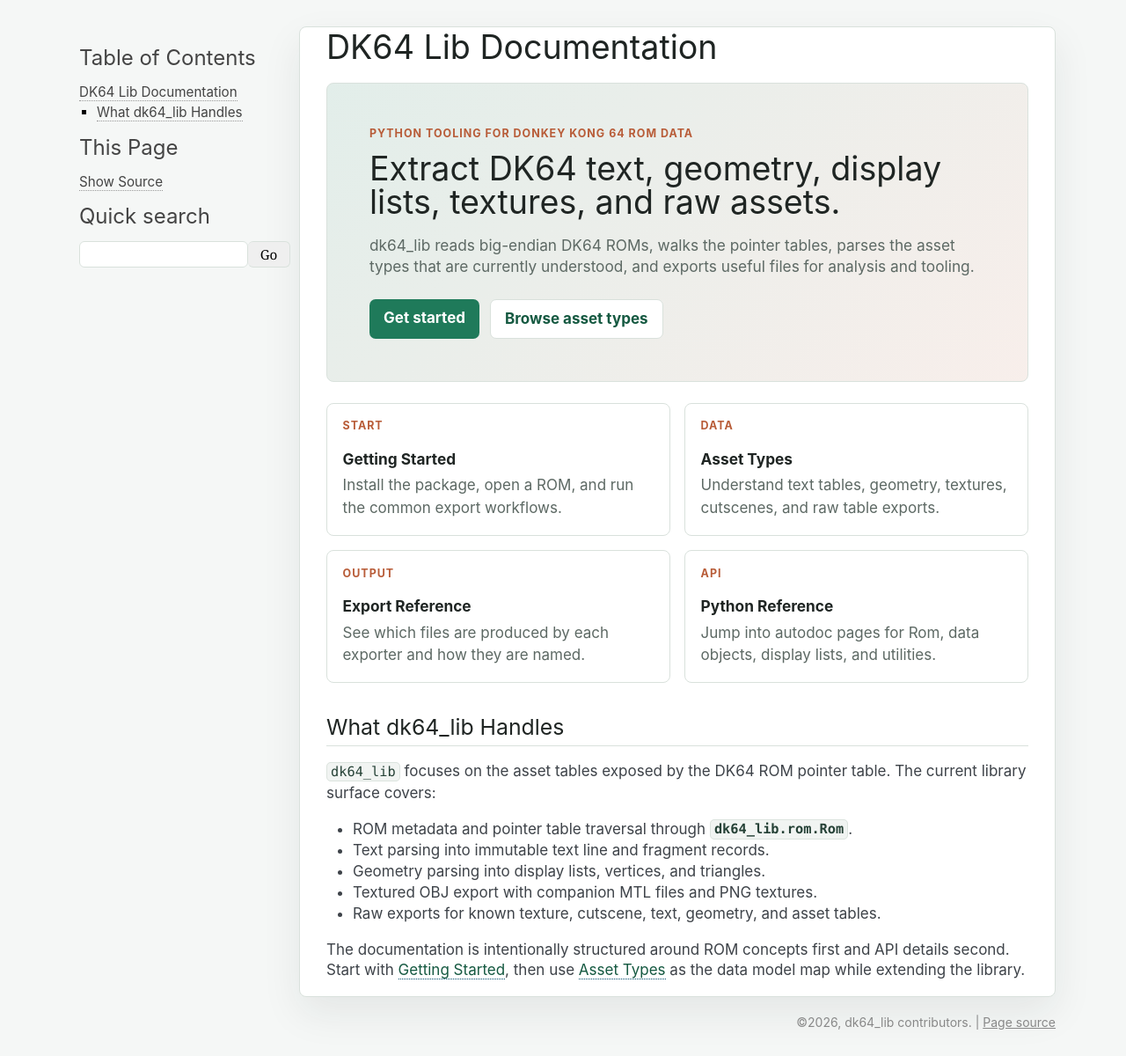
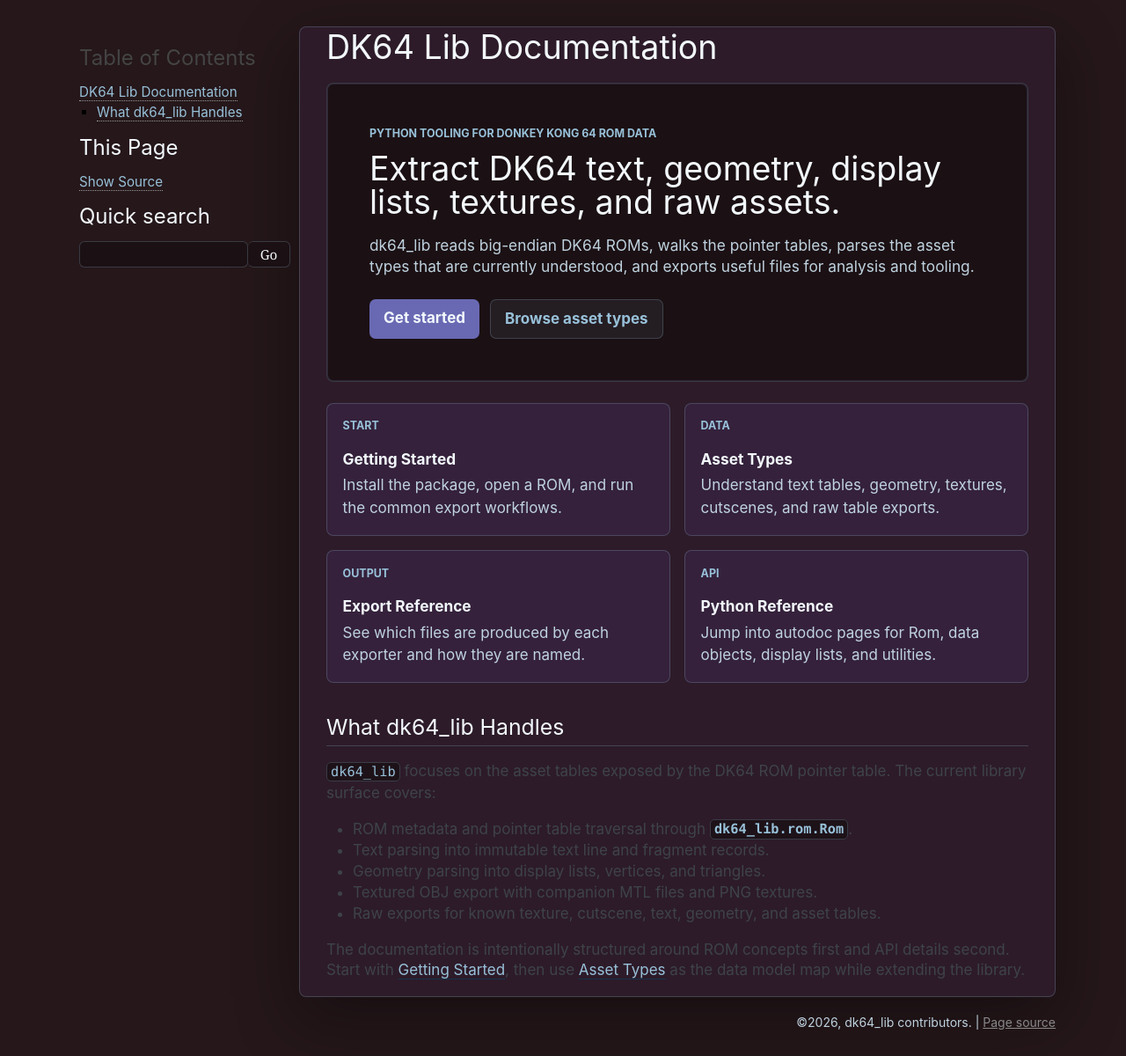
Before and after one commit to ThomasJRyan/dk64_lib, a Sphinx documentation site: the page built from docs/index.rst, in a window 1280 px wide and 1200 px high. Shown: the whole window at 88% size. Built offline with Sphinx 7.4.7, drawn with Linux system fonts in a browser that asks for light colours.

Commit message:
Apply dark documentation palette

```diff
--- a/docs/_static/custom.css
+++ b/docs/_static/custom.css
@@ -1,13 +1,20 @@
 :root {
-  --ink: #1f2523;
-  --muted: #5d6964;
-  --panel: #ffffff;
-  --line: #d9e1dc;
-  --accent: #1f7a5a;
-  --accent-strong: #155941;
-  --warm: #b85c38;
-  --soft: #f5f7f6;
-  --code-bg: #f1f4f2;
+  --powder-blue: #98c1d9ff;
+  --slate-blue: #6969b3ff;
+  --indigo-velvet: #533a7bff;
+  --blackberry-cream: #4b244aff;
+  --coffee-bean: #25171aff;
+  --ink: #f2f8fc;
+  --muted: #bfd2df;
+  --panel: #2d1b29;
+  --panel-soft: #35213b;
+  --panel-strong: #1b1013;
+  --line: rgba(152, 193, 217, 0.24);
+  --accent: var(--powder-blue);
+  --accent-strong: #cce4f2;
+  --warm: var(--slate-blue);
+  --soft: var(--coffee-bean);
+  --code-bg: #1d1218;
 }
 
 body {
@@ -27,7 +34,7 @@
   background: var(--panel);
   border: 1px solid var(--line);
   border-radius: 8px;
-  box-shadow: 0 18px 45px rgba(31, 37, 35, 0.08);
+  box-shadow: 0 24px 70px rgba(0, 0, 0, 0.38);
   min-height: 70vh;
 }
 
@@ -52,27 +59,39 @@
 
 a,
 a.reference {
-  color: var(--accent-strong);
+  color: var(--accent);
 }
 
 a:hover,
 a.reference:hover {
-  color: var(--warm);
+  color: var(--accent-strong);
 }
 
 div.sphinxsidebar {
+  color: var(--muted);
   font-size: 0.95rem;
 }
 
 div.sphinxsidebar h1,
 div.sphinxsidebar h3 {
+  color: var(--ink);
   font-family: inherit;
   letter-spacing: 0;
 }
 
+div.sphinxsidebar a {
+  color: var(--powder-blue);
+}
+
+div.sphinxsidebar a:hover {
+  color: var(--accent-strong);
+}
+
 div.sphinxsidebar input {
+  background: var(--panel-strong);
   border: 1px solid var(--line);
   border-radius: 6px;
+  color: var(--ink);
   padding: 0.45rem 0.55rem;
 }
 
@@ -85,15 +104,15 @@
 
 code.literal {
   background: var(--code-bg);
-  border: 1px solid #dce4df;
+  border: 1px solid var(--line);
   border-radius: 5px;
-  color: #254136;
+  color: var(--powder-blue);
   padding: 0.08rem 0.25rem;
 }
 
 div.highlight {
   background: var(--code-bg);
-  border: 1px solid #dce4df;
+  border: 1px solid var(--line);
   border-radius: 8px;
 }
 
@@ -110,7 +129,7 @@
 }
 
 table.docutils th {
-  background: #eaf1ed;
+  background: var(--panel-soft);
   color: var(--ink);
 }
 
@@ -121,21 +140,20 @@
 }
 
 .hero {
-  background:
-    linear-gradient(135deg, rgba(31, 122, 90, 0.13), rgba(184, 92, 56, 0.10)),
-    #ffffff;
+  background: var(--panel-strong);
   border: 1px solid var(--line);
   border-radius: 8px;
+  box-shadow: inset 0 0 0 1px rgba(105, 105, 179, 0.22);
   margin: 1.1rem 0 1.5rem;
   padding: clamp(1.4rem, 4vw, 3rem);
 }
 
 .hero-kicker,
 .card-label {
-  color: var(--warm);
+  color: var(--powder-blue);
   font-size: 0.78rem;
   font-weight: 700;
-  letter-spacing: 0.08em;
+  letter-spacing: 0;
   margin: 0 0 0.8rem;
   text-transform: uppercase;
 }
@@ -171,14 +189,14 @@
 }
 
 .button.primary {
-  background: var(--accent);
-  color: #ffffff;
+  background: var(--slate-blue);
+  color: var(--ink);
 }
 
 .button.secondary {
-  background: #ffffff;
+  background: rgba(152, 193, 217, 0.08);
   border: 1px solid var(--line);
-  color: var(--accent-strong);
+  color: var(--powder-blue);
 }
 
 .card-grid {
@@ -189,7 +207,7 @@
 }
 
 .doc-card {
-  background: #ffffff;
+  background: var(--panel-soft);
   border: 1px solid var(--line);
   border-radius: 8px;
   color: var(--ink);
@@ -211,10 +229,42 @@
 }
 
 .doc-card:hover {
-  border-color: rgba(31, 122, 90, 0.5);
-  box-shadow: 0 10px 25px rgba(31, 37, 35, 0.08);
+  border-color: rgba(152, 193, 217, 0.54);
+  box-shadow: 0 16px 34px rgba(0, 0, 0, 0.28);
   color: var(--ink);
   transform: translateY(-1px);
+}
+
+div.admonition,
+div.note,
+div.warning {
+  background: var(--panel-soft);
+  border-color: var(--line);
+  color: var(--ink);
+}
+
+dl.py dt,
+dl.class dt,
+dl.function dt,
+dl.method dt,
+dl.attribute dt {
+  background: var(--panel-strong);
+  border-color: var(--line);
+  color: var(--ink);
+}
+
+.sig-name,
+.sig-prename {
+  color: var(--powder-blue);
+}
+
+.viewcode-link,
+.viewcode-back {
+  color: var(--powder-blue);
+}
+
+div.footer {
+  color: var(--muted);
 }
 
 @media (max-width: 820px) {
```
